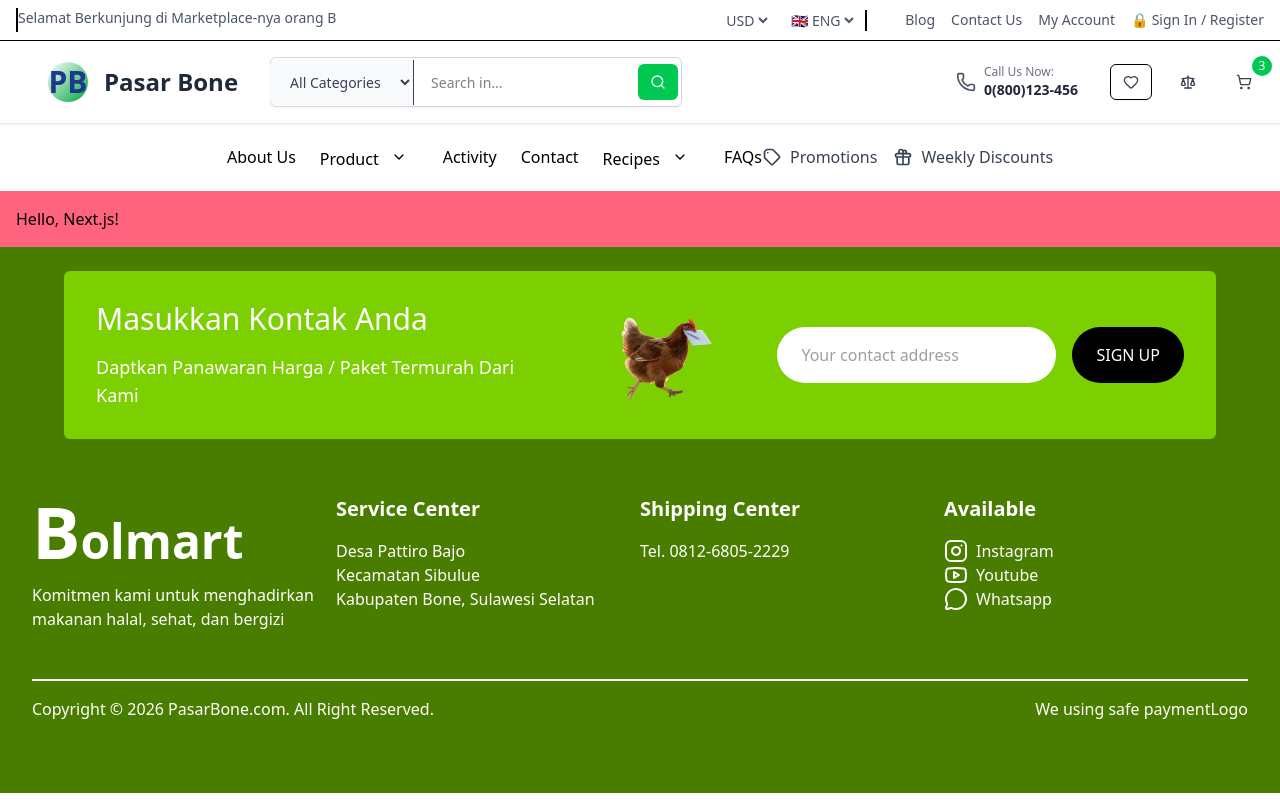
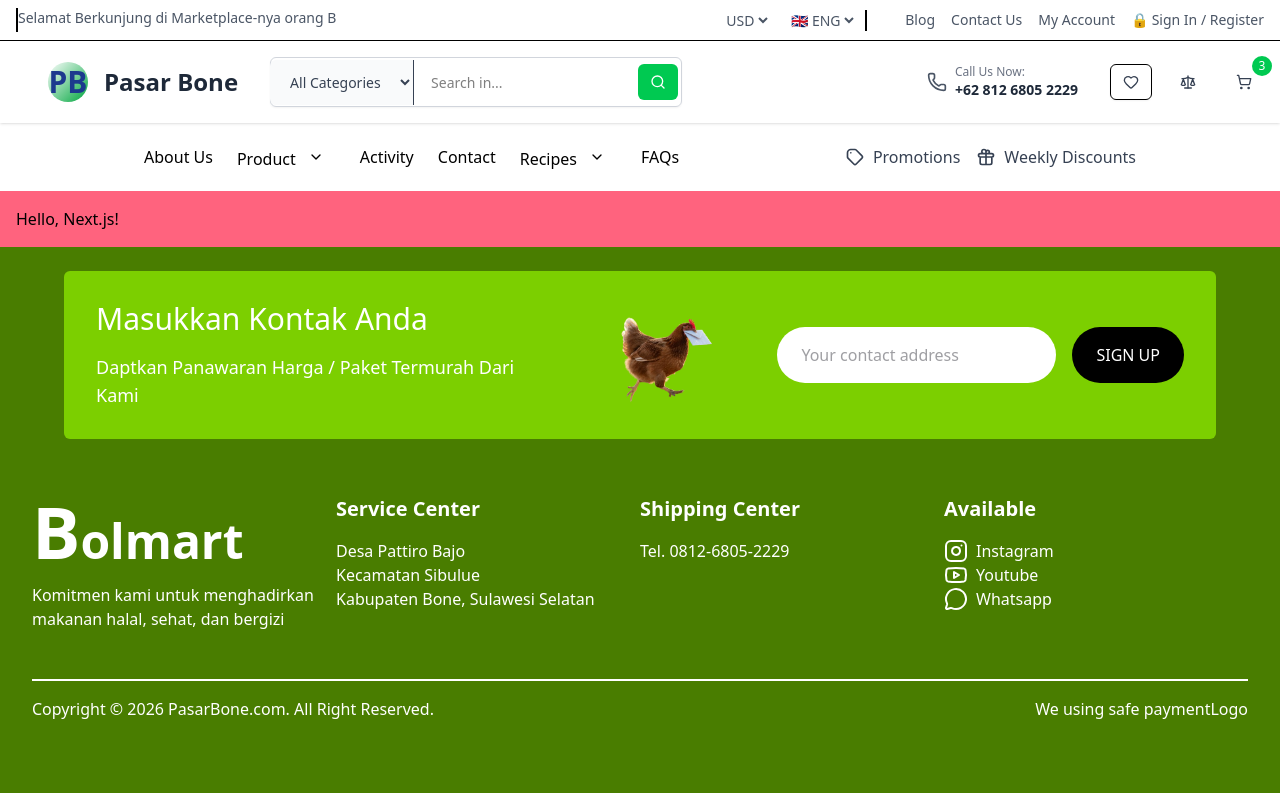
Before and after one commit to bahasacoder/pbfarm, a Next.js app: page / in a window 1280 px wide. Built offline with nearby package versions, Linux system fonts and the light colour scheme.

Commit message:
home dasar 1117

```diff
--- a/components/elements/main-header.tsx
+++ b/components/elements/main-header.tsx
@@ -61,7 +61,7 @@
 							<Phone className="w-5 h-5 text-gray-600" />
 							<div>
 								<p className="text-xs text-gray-500">Call Us Now:</p>
-								<p className="text-sm font-semibold text-gray-800">0(800)123-456</p>
+								<p className="text-sm font-semibold text-gray-800">+62 812 6805 2229</p>
 							</div>
 						</div>
 					</div>
--- a/components/layout/header-section.tsx
+++ b/components/layout/header-section.tsx
@@ -33,7 +33,7 @@
 			{/* Navigation - Header */}
 			<div className="sticky top-0 z-50 flex flex-col mx-auto w-full">
 				<div className="relative w-full bg-beige hidden lg:flex mx-auto">
-					<div className="flex top-0 mx-auto px-4">
+					<div className="flex top-0 mx-auto px-4 w-5xl">
 						<HeaderMenu />
 					</div>
 				</div>
--- a/package.json
+++ b/package.json
@@ -29,6 +29,7 @@
   "devDependencies": {
     "@types/node": "24.10.1",
     "@types/react": "19.2.7",
+    "baseline-browser-mapping": "^2.9.4",
     "tw-animate-css": "^1.4.0",
     "typescript": "5.9.3"
   }
```
Also changed, not shown: 1 other file (tests, documents, lock files or other folders).
